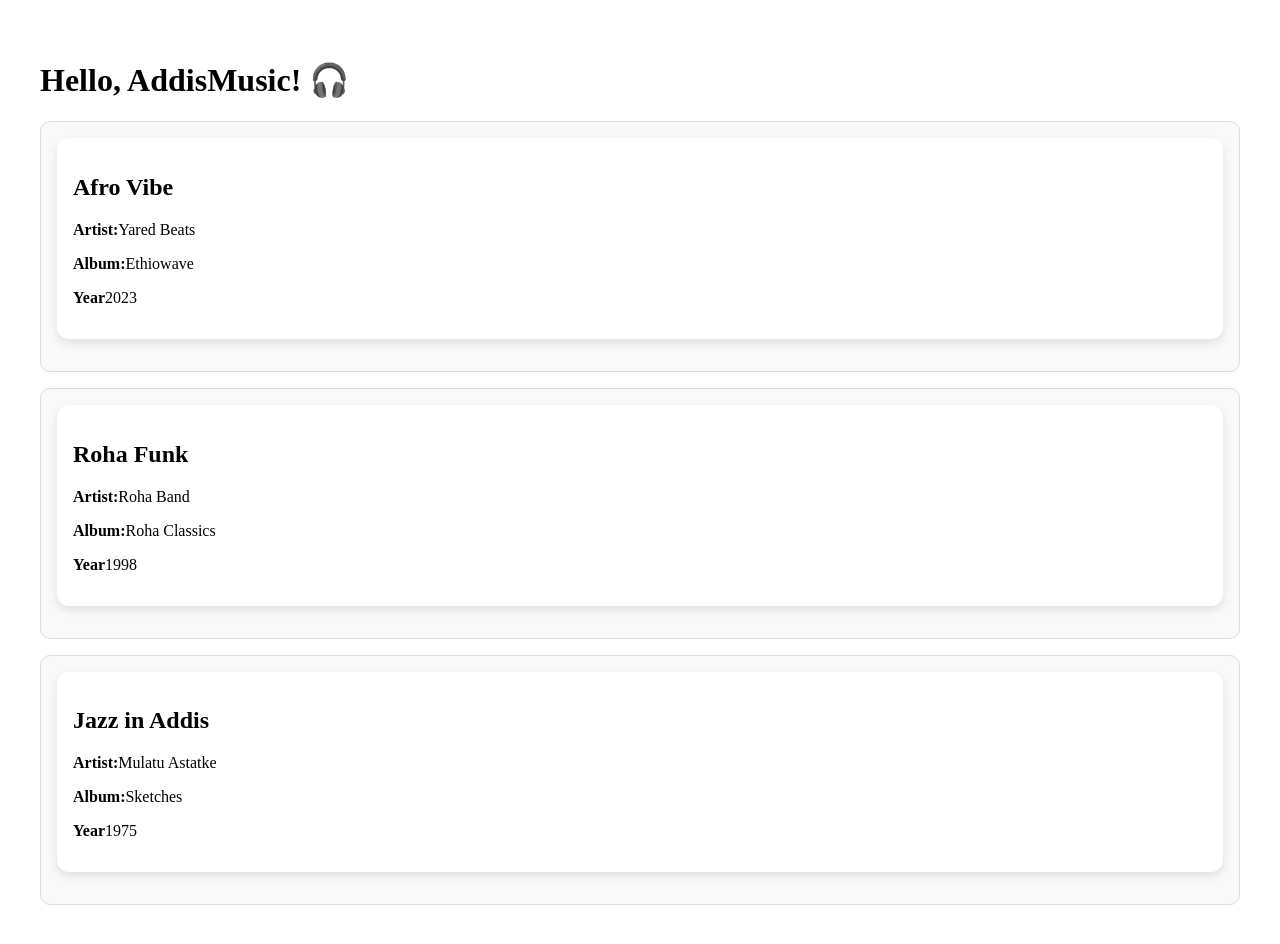
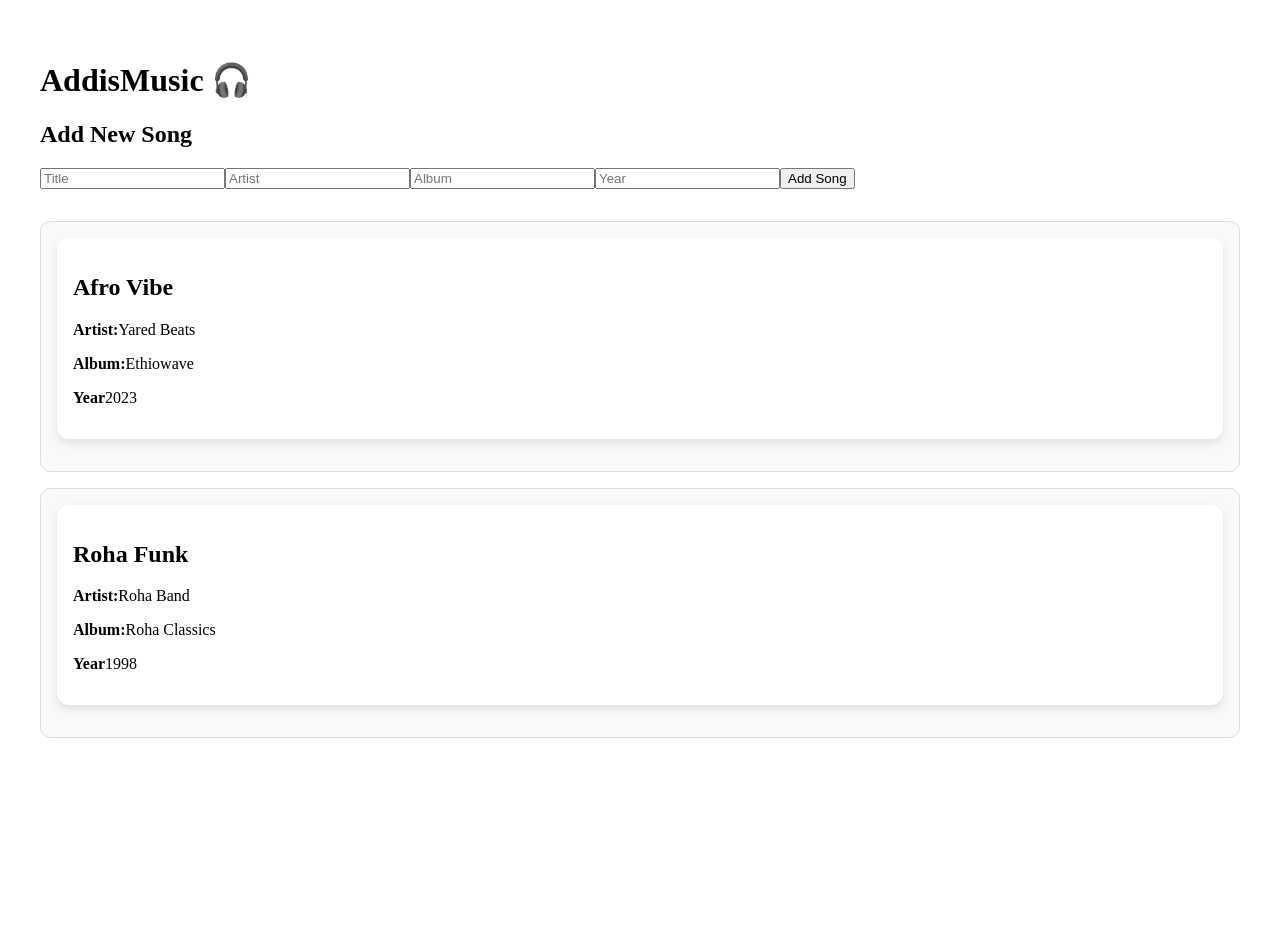
Before and after one commit to Meargteame/addis-music-app, a React app: page / in a window 1280 px wide. Shown: the top 944 px of the page. After the commit the page ends 800 px from the top, so only its background shows below. Built offline with nearby package versions, Linux system fonts and the light colour scheme.

Commit message:
feat: add song creation form and local song state with useState

```diff
--- a/src/App.jsx
+++ b/src/App.jsx
@@ -1,29 +1,26 @@
-import React from "react";
-import SongCard from "./components/SongCard";
-
-
-
-const mockSongs = [
-    { id: 1, title: 'Afro Vibe', artist: 'Yared Beats', album: 'Ethiowave', year: 2023 },
-    { id: 2, title: 'Roha Funk', artist: 'Roha Band', album: 'Roha Classics', year: 1998 },
-    { id: 3, title: 'Jazz in Addis', artist: 'Mulatu Astatke', album: 'Sketches', year: 1975 }
-]
-
-
+import React, { useState } from 'react';
+import SongCard from './components/SongCard';
+import AddSongForm from './components/AddSongForm';
 
 const App = () => {
-    return (
-        <div style={{padding:'2rem'}}>
-            <h1>Hello, AddisMusic! 🎧</h1>
-            {
-                mockSongs.map(
-                    song => (
-                        <SongCard key={song.id} song={song} />
-                    )
-                )
-            }
-        </div>
-        //
-    )
-}
+  const [songs, setSongs] = useState([
+    { id: 1, title: 'Afro Vibe', artist: 'Yared Beats', album: 'Ethiowave', year: 2023 },
+    { id: 2, title: 'Roha Funk', artist: 'Roha Band', album: 'Roha Classics', year: 1998 }
+  ]);
+
+  const handleAddSong = (newSong) => {
+    setSongs(prev => [newSong, ...prev]);
+  };
+
+  return (
+    <div style={{ padding: '2rem' }}>
+      <h1>AddisMusic 🎧</h1>
+      <AddSongForm onAdd={handleAddSong} />
+      {songs.map(song => (
+        <SongCard key={song.id} song={song} />
+      ))}
+    </div>
+  );
+};
+
 export default App;
--- /dev/null
+++ b/src/components/AddSongForm.jsx
@@ -0,0 +1,34 @@
+import React, { useState } from 'react';
+
+const AddSongForm = ({ onAdd }) => {
+  const [form, setForm] = useState({
+    title: '',
+    artist: '',
+    album: '',
+    year: ''
+  });
+
+  const handleChange = (e) => {
+    setForm({ ...form, [e.target.name]: e.target.value });
+  };
+
+  const handleSubmit = (e) => {
+    e.preventDefault();
+    if (!form.title || !form.artist) return;
+    onAdd({ ...form, id: Date.now().toString() });
+    setForm({ title: '', artist: '', album: '', year: '' });
+  };
+
+  return (
+    <form onSubmit={handleSubmit} style={{ marginBottom: '2rem' }}>
+      <h2>Add New Song</h2>
+      <input name="title" value={form.title} onChange={handleChange} placeholder="Title" required />
+      <input name="artist" value={form.artist} onChange={handleChange} placeholder="Artist" required />
+      <input name="album" value={form.album} onChange={handleChange} placeholder="Album" />
+      <input name="year" value={form.year} onChange={handleChange} placeholder="Year" type="number" />
+      <button type="submit">Add Song</button>
+    </form>
+  );
+};
+
+export default AddSongForm;
```
